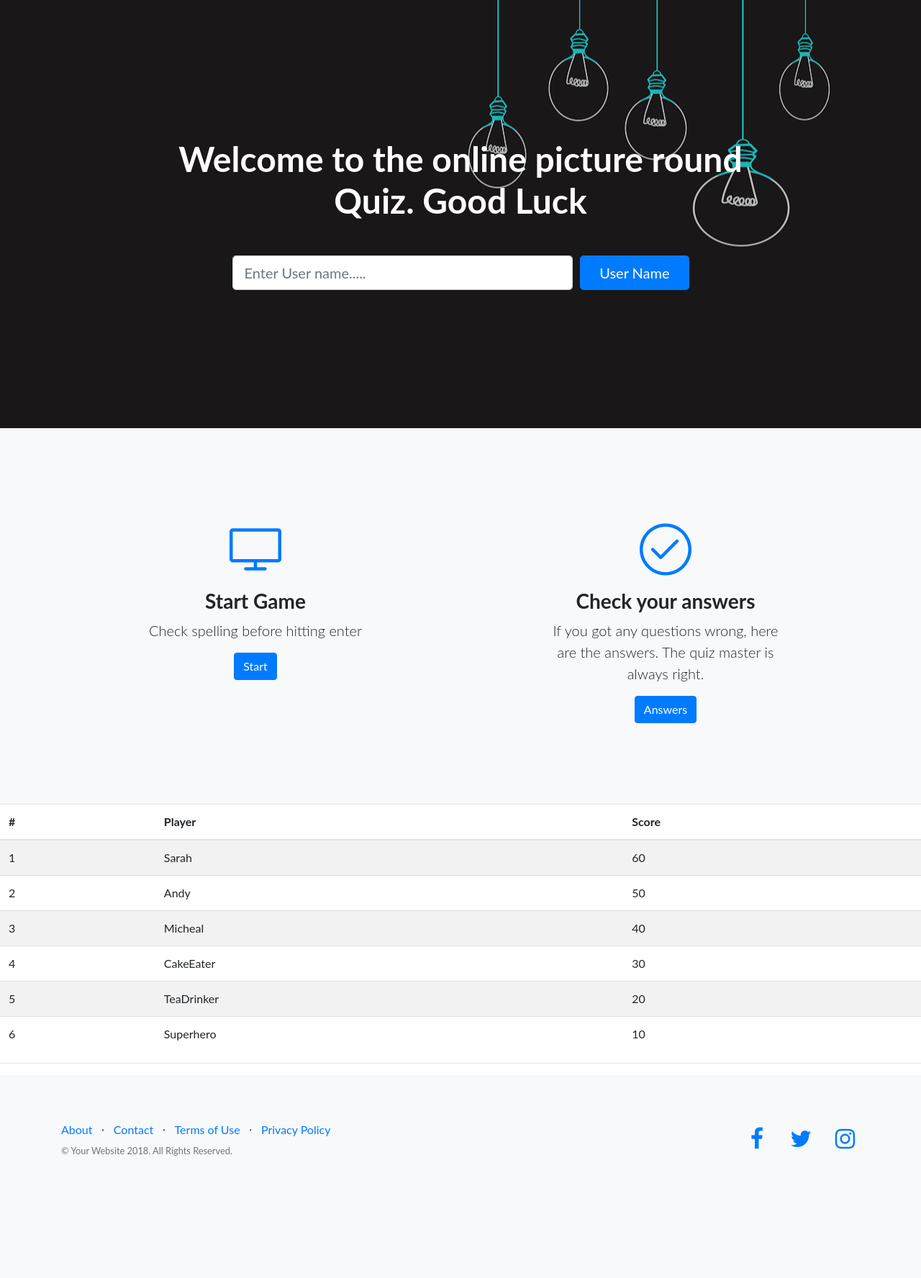
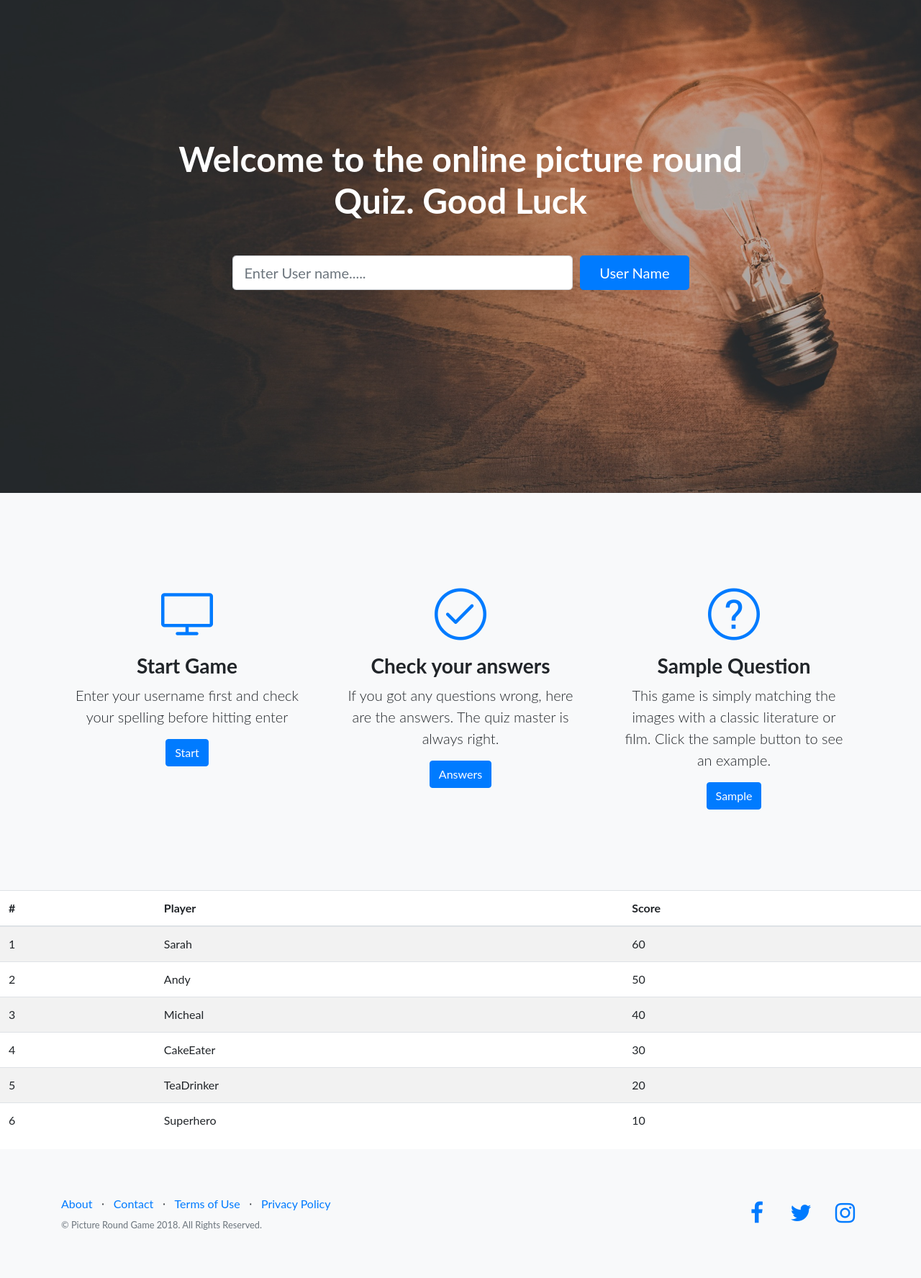
Before and after one commit to Code-Institute-Submissions/picture-round-game, a Flask app: page /answer-question in a window 1280 px wide. Shown: the part 56-1832 px from the top of the page at 72% size. Before the commit the page ends 1662 px from the top, so only its background shows below. Run offline with Flask 2, Linux system fonts and the light colour scheme; the visitor is signed in with stand-in values (Sample User, id 1); some libraries are stand-ins or nearby versions.

Commit message:
adding new pictures and changing an answer. Sample question for the user.

```diff
--- a/run.py
+++ b/run.py
@@ -23,7 +23,7 @@ def user():
         username = request.form.get("username").lower()
         session["username"] = username
         save_user(user_dict)
-        flash("Hello, %s press start to play the game." % (session["username"]))
+        flash("Hello, %s press start to play the game." % (session["username"]), 'category1')
         return redirect("/answer-question")
 
     else:
@@ -37,6 +37,20 @@ def question():
         data = json.loads(quest_anws_data.read())
     return render_template("question.html", quest=data)
 
+
+# @app.route("/game_start", methods=["POST"])
+# def start_game():
+
+#     for key, value in request():
+#             question_id = key
+#             print(question_id)
+#             answer = value
+#             if question_id:
+#                 question = get_question_by_id(int(question_id))
+
+#     session["username"] = request.form.get("username")
+#     session["score"] = 0
+#     session["id"] = 0
 
 @app.route('/answer-question', methods=["GET","POST"])
 def answer_question():
@@ -82,3 +96,39 @@ if __name__ == '__main__':
     app.run(host=os.environ.get('IP'),
             port=int(os.environ.get('PORT')),
             debug=True)
+
+
+# def answer_question():
+#     if "username" not in session:
+#         return redirect(url_for("index"))
+#     if request.method == "POST" and session["id"] < len(get_question_by_id(id)):
+#         print(request.form)
+#         previous_question = get_question_by_id(id)[session["id"]]
+#         print(request.form['answer'])
+#         if request.form['answer'+ str(session["id"])]:
+#             print(previous_question)
+#             session["id"] += 1
+#             session["score"] += 10
+#             if session["id"] < len(get_question_by_id(id)):
+#                 flash("Correct answer, %s! Your score is %s." % (
+#                       session["username"], session["score"]))
+#             else:
+#                 flash("Correct answer, %s!" % session["username"])
+
+#             if session["id"] < len(get_question_by_id(id)):
+#                 flash("Wrong answer, %s. Better luck with this riddle:" % (
+#                       session["username"]))
+#         else:
+#             flash("Wrong answer, %s. You have %s attempts left." %
+#                   session["username"])
+
+#     if session["id"] >= len(get_question_by_id(id)):
+#         if session["score"] >= user_dict["score"]:
+#             user_dict["score"] = session["score"]
+#             user_dict["name"] = session["username"]
+#         return render_template("results.html", player=session["username"],
+#                               score=session["score"],
+#                               highscore=user_dict["score"],
+#                               highscorer=user_dict["name"])
+
+#     return render_template("results.html", player=session["username"])
--- a/templates/index.html
+++ b/templates/index.html
@@ -13,7 +13,7 @@
     <link rel="stylesheet" href="{{url_for('static', filename='vendor/font-awesome/css/font-awesome.min.css') }}" type="text/css">
     <link rel="stylesheet" href="{{url_for('static', filename='vendor/bootstrap/css/bootstrap.min.css') }}" type="text/css" />
     <link rel="stylesheet" href="{{url_for('static', filename='css/landing-page.min.css') }}" type="text/css" />
-
+    <link rel="stylesheet" href="{{url_for('static', filename='css/overide-stlye.css')}}" type="text/css" />
 </head>
 
 <body>
@@ -26,7 +26,7 @@
     </nav>
 
     <!-- Masthead -->
-    <header class="masthead text-white text-center showcase-img" style="background-image: url('{{url_for('static',filename='img/greenlight.png') }}');   ">
+    <header class="masthead text-white text-center showcase-img" style="background-image: url('{{url_for('static',filename='img/brownlight.jpg') }}');   ">
         <div class="overlay"></div>
         <div class="container">
             <div class="row">
@@ -65,19 +65,19 @@
     <section class="features-icons bg-light text-center">
         <div class="container">
             <div class="row">
-                <div class="col-lg-6">
+                <div class="col-lg-4">
                     <div class="features-icons-item mx-auto mb-5 mb-lg-0 mb-lg-3">
                         <div class="features-icons-icon d-flex">
                             <i class="icon-screen-desktop m-auto text-primary"></i>
                         </div>
                         <h3>Start Game</h3>
-                        <p class="lead mb-0">Check spelling before hitting enter</p>
+                        <p class="lead mb-0">Enter your username first and check your spelling before hitting enter</p>
                     </div>
                     <div>
                         <a id="start" href="{{ url_for('question') }}" class="btn btn-primary">Start</a>
                     </div>
                 </div>
-                <div class="col-lg-6">
+                <div class="col-lg-4">
                     <div class="features-icons-item mx-auto mb-0 mb-lg-3">
                         <div class="features-icons-icon d-flex">
                             <i class="icon-check m-auto text-primary"></i>
@@ -89,13 +89,26 @@
                         <a id="btn-answer" class="btn btn-primary" href="#answers-lists">Answers</a>
                     </div>
                 </div>
+                <div class="col-lg-4">
+                    <div class="features-icons-item mx-auto mb-0 mb-lg-3">
+
+                        <div class="features-icons-icon d-flex">
+                            <i class="icon-question m-auto text-primary"></i>
+                        </div>
+                        <h3>Sample Question</h3>
+                        <p class="lead mb-0">This game is simply matching the images with a classic literature or film. Click the sample button to see an example.</p>
+                    </div>
+                    <div>
+                        <a id="btn-sample" class="btn btn-primary" href="#sample">Sample</a>
+                    </div>
+                </div>
             </div>
         </div>
     </section>
     <!-- Image Showcases -->
     {%block content%}
     {% endblock%}
-    <hr></hr>
+
     <section>
         <div id="answers-lists" class="container-fluid p-0 ">
             <h2 class="text-center">No Peaking</h2>
@@ -112,6 +125,18 @@
                         <li>king solomon's mines</li>
                     </ol>
                 </div>
+            </div>
+        </div>
+    </section>
+    <section class="showcase">
+        <div id="sample" >
+            <div class="picture-container" class="container-fluid p-0 ">
+            <h2 class="text-center">Sample Question</h2>
+            <div class="row no-gutters ">
+                <div class="col-lg-6 text-white showcase-img" style="background-image: url( {{ url_for('static', filename='img/mouse.jpg' ) }})"></div>
+                <div class="col-lg-6 order-lg-2 text-white showcase-img" style="background-image: url( {{ url_for('static', filename='img/men.png') }} )"></div>
+            </div>
+            <h2 class="text-center">Of Mice and Men</h2>
             </div>
         </div>
     </section>
@@ -137,7 +162,7 @@
                             <a href="#">Privacy Policy</a>
                         </li>
                     </ul>
-                    <p class="text-muted small mb-4 mb-lg-0">&copy; Your Website 2018. All Rights Reserved.</p>
+                    <p class="text-muted small mb-4 mb-lg-0">&copy; Picture Round Game 2018. All Rights Reserved.</p>
                 </div>
                 <div class="col-lg-6 h-100 text-center text-lg-right my-auto">
                     <ul class="list-inline mb-0">
@@ -207,6 +232,14 @@
             });
 
         });
+        $(document).ready(function() {
+            ////////////////////////Working DO NOT DEL
+            $("#sample").hide();
+            $("#btn-sample").on("click", function(){
+                $("#sample").show();
+            });
+
+        });
 
 
         //$(document).ready(function() {
--- a/templates/results.html
+++ b/templates/results.html
@@ -1,5 +1,7 @@
 {% extends 'index.html' %}
 {% block content %}
+
+
 <table class="table table-striped table-hover ">
   <thead>
     <tr>
```
Also changed, not shown: questions_answers.json (+4 -4 lines), templates/question.html (+6 -2 lines), picture.py (line endings or trailing spaces), static/css/overide-stlye.css (line endings or trailing spaces), static/img/brownlight.jpg (added), static/img/grapes.jpg (added), static/img/horse-two.jpg (added), static/img/men.png (added), static/img/mouse.jpg (added), static/img/scotland.jpg (added).
